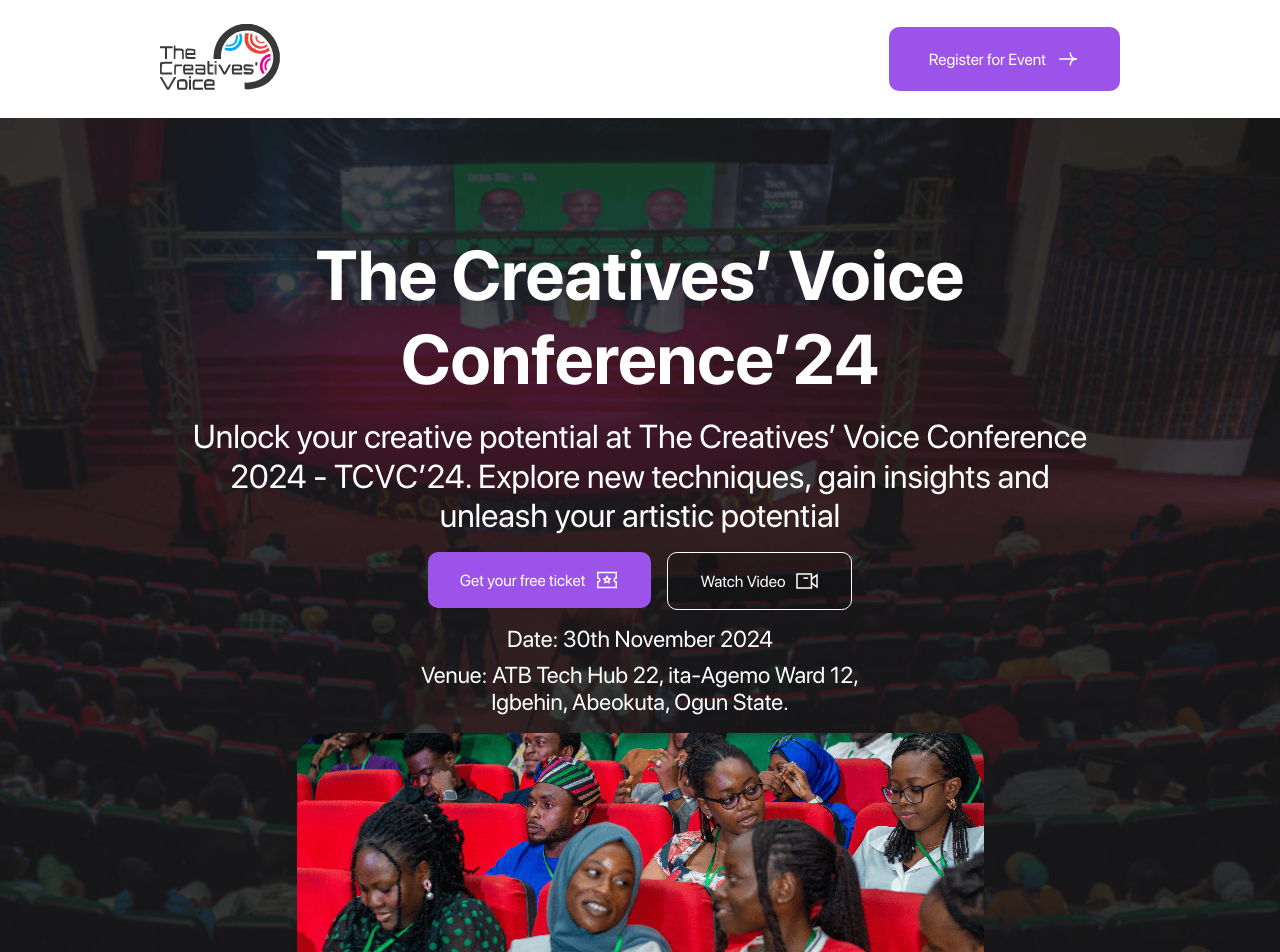
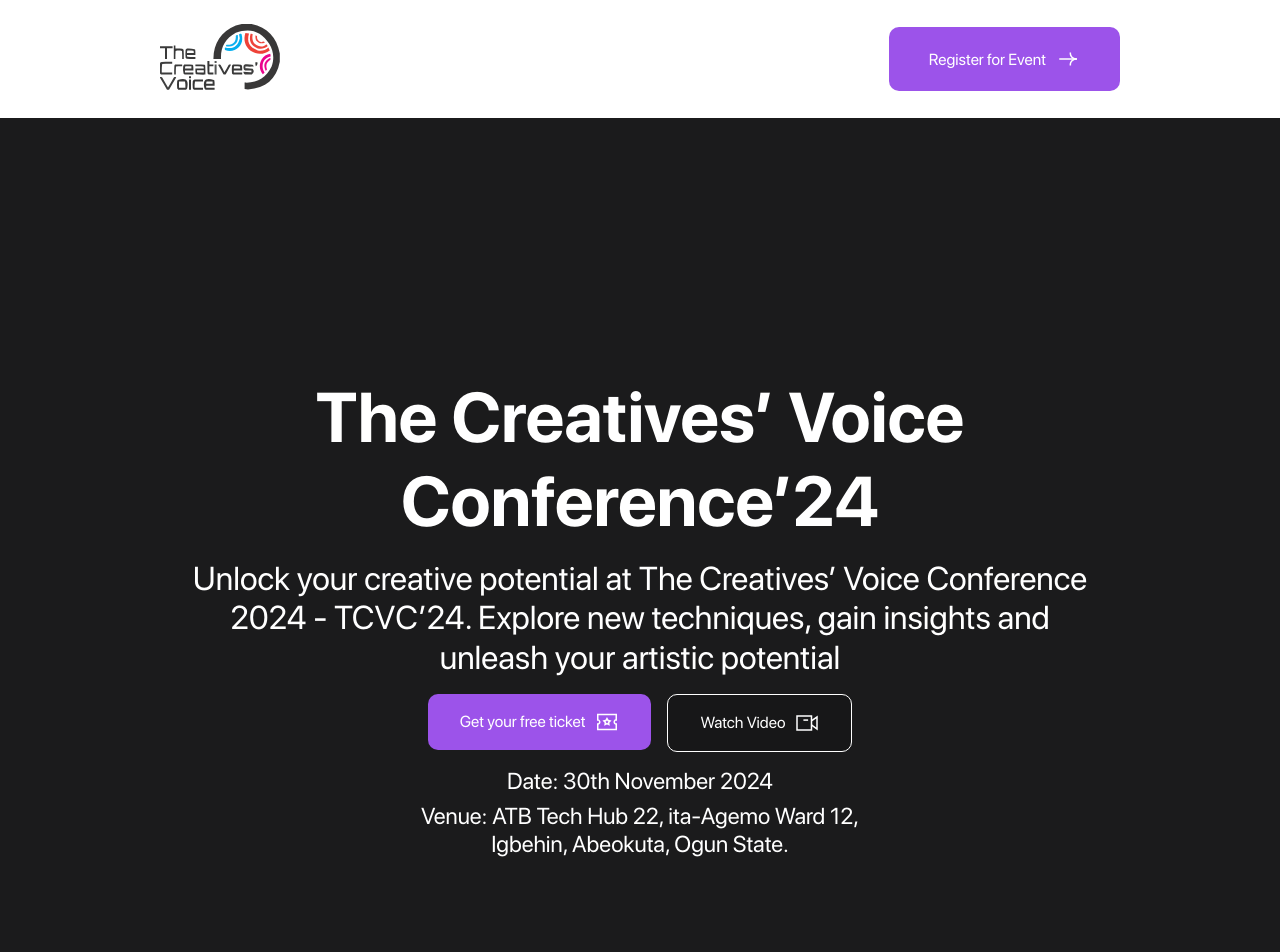
Before and after one commit to TheCreativesVoiceInstitute/TCVC-Website, a React (Vite) app: page / in a window 1280 px wide. Shown: the top 952 px of the page. Built offline with nearby package versions, Linux system fonts and the light colour scheme.

Commit message:
deleted images

```diff
--- a/src/components/herosection/hero.css
+++ b/src/components/herosection/hero.css
@@ -1,5 +1,5 @@
 .hero{
-    background-image:url('/image 1.png') ;
+    /* background-image:url('/image 1.png') ; */
     background-size: cover;
     background-position: center;
     display: flex;
@@ -26,7 +26,7 @@
     font-weight: 700;
     line-height: 84px;
     text-align: center;
-    margin-top: 6rem;
+    margin-top: 3rem;
     font-family: SF-pro-bold;
 
 }
--- a/src/components/herosection/hero.jsx
+++ b/src/components/herosection/hero.jsx
@@ -24,7 +24,7 @@
                     <p className='hero-p'>Date: 30th November 2024</p>
                     <p className='hero-p'>Venue: ATB Tech Hub 22, ita-Agemo Ward 12,<br /> Igbehin, Abeokuta, Ogun State.</p>
                     {/* youtubevideo */}
-                    <img className='img-2' src="./image 2.png" alt="image" />
+                    {/* <img className='img-2' src="" alt="image" /> */}
                 </div>
             </section>
         </>
```
